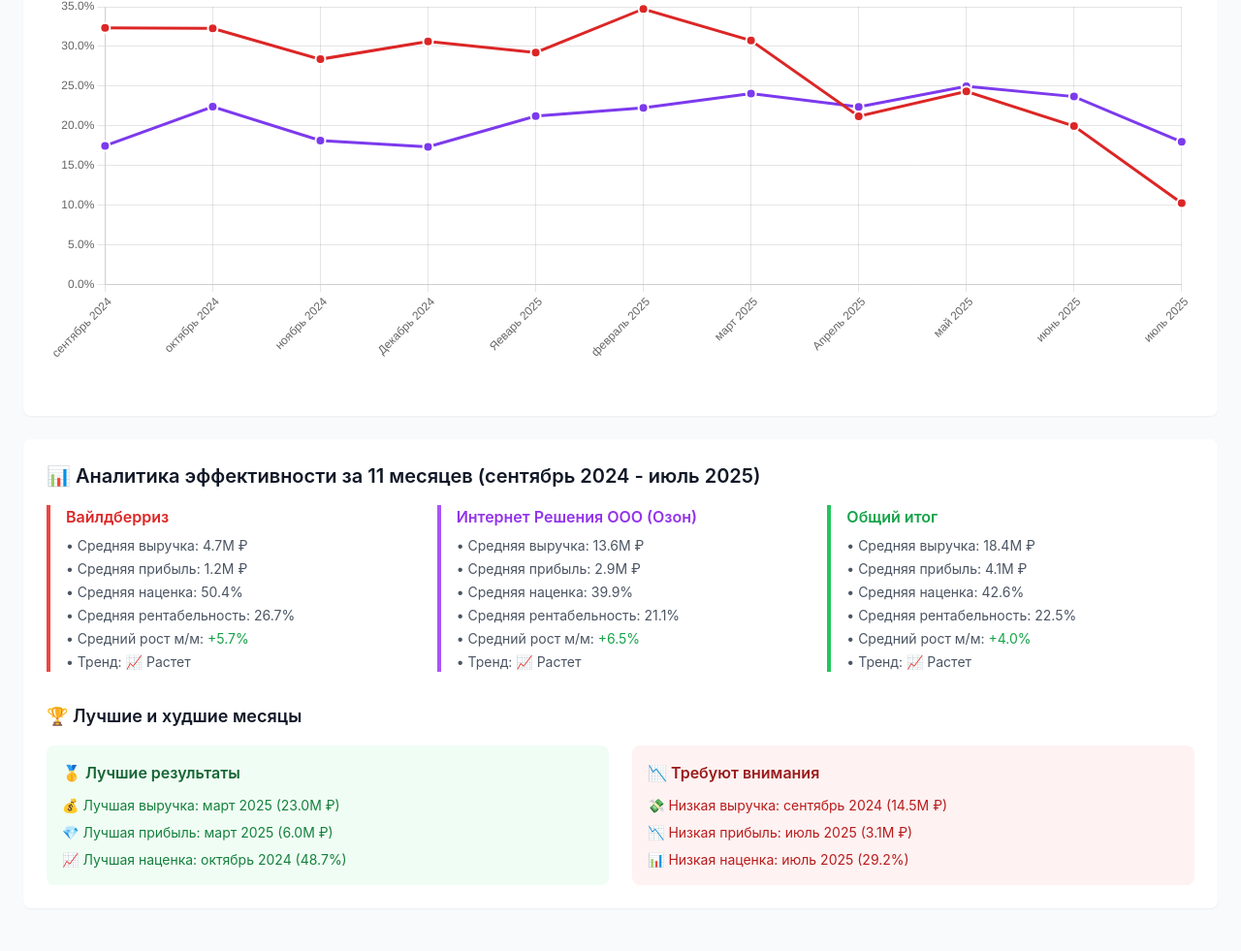
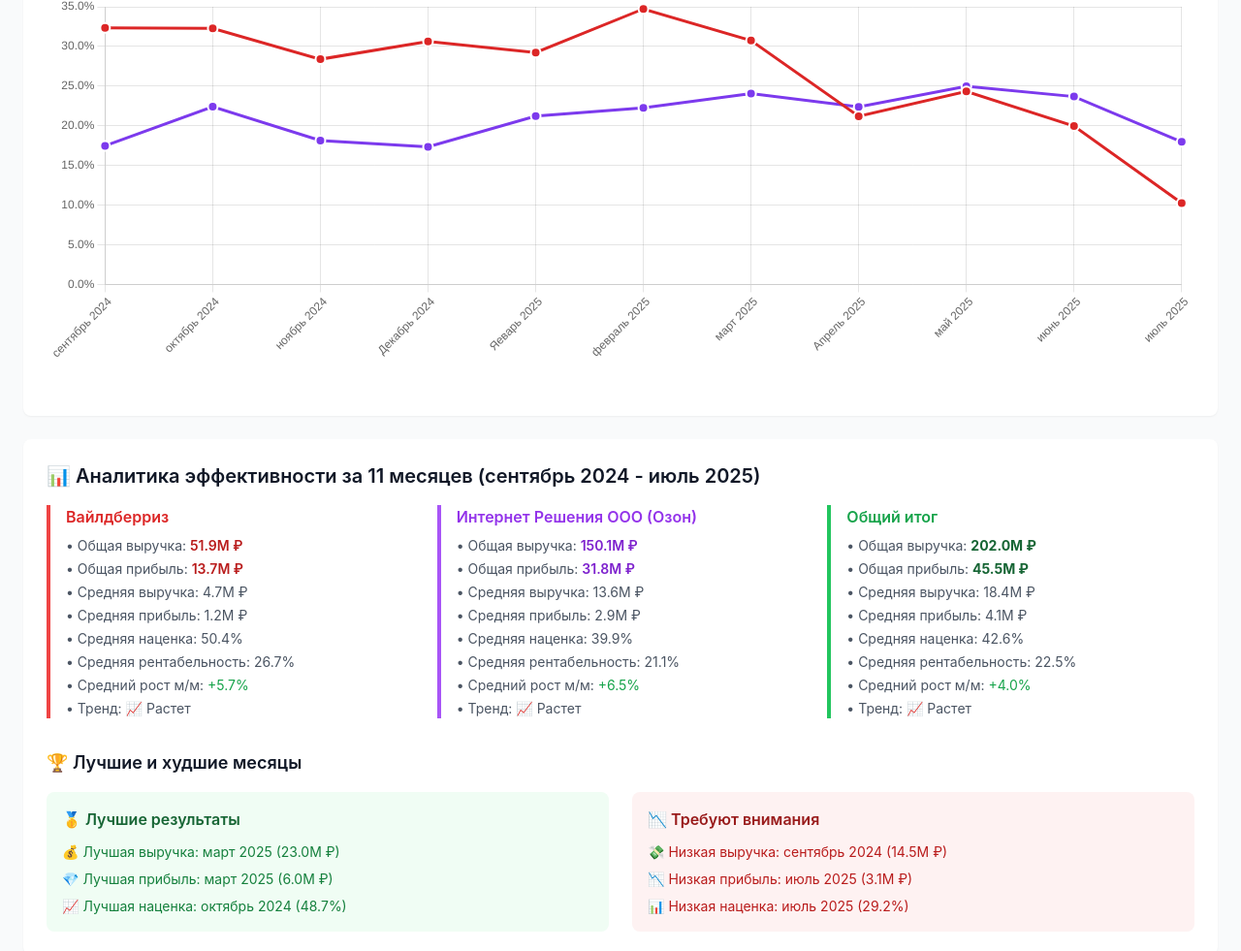
Before and after one commit to mothfilm/trend, a plain HTML site: page index.html in a window 1280 px wide. Shown: the part 2947-3928 px from the top of the page at 97% size. Drawn offline with nearby package versions, Linux system fonts and the light colour scheme.

Commit message:
Update index.html

```diff
--- a/index.html
+++ b/index.html
@@ -105,6 +105,8 @@
                     <div class="border-l-4 border-red-500 pl-4">
                         <h3 class="font-semibold text-red-600 mb-2">Вайлдберриз</h3>
                         <ul class="text-sm text-gray-600 space-y-1">
+                            <li id="wb-total-revenue">• Общая выручка: Loading...</li>
+                            <li id="wb-total-profit">• Общая прибыль: Loading...</li>
                             <li id="wb-avg-revenue">• Средняя выручка: Loading...</li>
                             <li id="wb-avg-profit">• Средняя прибыль: Loading...</li>
                             <li id="wb-avg-margin">• Средняя наценка: Loading...</li>
@@ -116,6 +118,8 @@
                     <div class="border-l-4 border-purple-500 pl-4">
                         <h3 class="font-semibold text-purple-600 mb-2">Интернет Решения ООО (Озон)</h3>
                         <ul class="text-sm text-gray-600 space-y-1">
+                            <li id="ozon-total-revenue">• Общая выручка: Loading...</li>
+                            <li id="ozon-total-profit">• Общая прибыль: Loading...</li>
                             <li id="ozon-avg-revenue">• Средняя выручка: Loading...</li>
                             <li id="ozon-avg-profit">• Средняя прибыль: Loading...</li>
                             <li id="ozon-avg-margin">• Средняя наценка: Loading...</li>
@@ -127,6 +131,8 @@
                     <div class="border-l-4 border-green-500 pl-4">
                         <h3 class="font-semibold text-green-600 mb-2">Общий итог</h3>
                         <ul class="text-sm text-gray-600 space-y-1">
+                            <li id="total-total-revenue">• Общая выручка: Loading...</li>
+                            <li id="total-total-profit">• Общая прибыль: Loading...</li>
                             <li id="total-avg-revenue">• Средняя выручка: Loading...</li>
                             <li id="total-avg-profit">• Средняя прибыль: Loading...</li>
                             <li id="total-avg-margin">• Средняя наценка: Loading...</li>
@@ -213,6 +219,11 @@
 
         // Функция аналитики эффективности
         function updateEfficiencyAnalysis() {
+            // Функция для расчета суммы
+            function sum(arr) {
+                return arr.reduce((a, b) => a + b, 0);
+            }
+
             // Функция для расчета среднего значения
             function average(arr) {
                 return arr.reduce((a, b) => a + b, 0) / arr.length;
@@ -249,6 +260,8 @@
             }
 
             // Расчеты для Вайлдберриз
+            const wbTotalRevenue = sum(data.wildberries.revenue);
+            const wbTotalProfit = sum(data.wildberries.profit);
             const wbAvgRevenue = average(data.wildberries.revenue);
             const wbAvgProfit = average(data.wildberries.profit);
             const wbAvgMargin = average(data.wildberries.margin);
@@ -257,6 +270,8 @@
             const wbTrend = getTrend(data.wildberries.revenue);
 
             // Расчеты для Озон
+            const ozonTotalRevenue = sum(data.ozon.revenue);
+            const ozonTotalProfit = sum(data.ozon.profit);
             const ozonAvgRevenue = average(data.ozon.revenue);
             const ozonAvgProfit = average(data.ozon.profit);
             const ozonAvgMargin = average(data.ozon.margin);
@@ -271,6 +286,8 @@
             const totalMargin = totalProfit.map((profit, i) => (profit / totalCost[i]) * 100);
             const totalProfitability = totalProfit.map((profit, i) => (profit / totalRevenue[i]) * 100);
 
+            const totalTotalRevenue = sum(totalRevenue);
+            const totalTotalProfit = sum(totalProfit);
             const totalAvgRevenue = average(totalRevenue);
             const totalAvgProfit = average(totalProfit);
             const totalAvgMargin = average(totalMargin);
@@ -279,6 +296,8 @@
             const totalTrend = getTrend(totalRevenue);
 
             // Отображение данных Вайлдберриз
+            document.getElementById('wb-total-revenue').innerHTML = `• Общая выручка: <span class="font-semibold text-red-700">${formatCurrency(wbTotalRevenue)}</span>`;
+            document.getElementById('wb-total-profit').innerHTML = `• Общая прибыль: <span class="font-semibold text-red-700">${formatCurrency(wbTotalProfit)}</span>`;
             document.getElementById('wb-avg-revenue').textContent = `• Средняя выручка: ${formatCurrency(wbAvgRevenue)}`;
             document.getElementById('wb-avg-profit').textContent = `• Средняя прибыль: ${formatCurrency(wbAvgProfit)}`;
             document.getElementById('wb-avg-margin').textContent = `• Средняя наценка: ${wbAvgMargin.toFixed(1)}%`;
@@ -287,6 +306,8 @@
             document.getElementById('wb-trend').textContent = `• Тренд: ${wbTrend}`;
 
             // Отображение данных Озон
+            document.getElementById('ozon-total-revenue').innerHTML = `• Общая выручка: <span class="font-semibold text-purple-700">${formatCurrency(ozonTotalRevenue)}</span>`;
+            document.getElementById('ozon-total-profit').innerHTML = `• Общая прибыль: <span class="font-semibold text-purple-700">${formatCurrency(ozonTotalProfit)}</span>`;
             document.getElementById('ozon-avg-revenue').textContent = `• Средняя выручка: ${formatCurrency(ozonAvgRevenue)}`;
             document.getElementById('ozon-avg-profit').textContent = `• Средняя прибыль: ${formatCurrency(ozonAvgProfit)}`;
             document.getElementById('ozon-avg-margin').textContent = `• Средняя наценка: ${ozonAvgMargin.toFixed(1)}%`;
@@ -295,6 +316,8 @@
             document.getElementById('ozon-trend').textContent = `• Тренд: ${ozonTrend}`;
 
             // Отображение общих данных
+            document.getElementById('total-total-revenue').innerHTML = `• Общая выручка: <span class="font-bold text-green-800">${formatCurrency(totalTotalRevenue)}</span>`;
+            document.getElementById('total-total-profit').innerHTML = `• Общая прибыль: <span class="font-bold text-green-800">${formatCurrency(totalTotalProfit)}</span>`;
             document.getElementById('total-avg-revenue').textContent = `• Средняя выручка: ${formatCurrency(totalAvgRevenue)}`;
             document.getElementById('total-avg-profit').textContent = `• Средняя прибыль: ${formatCurrency(totalAvgProfit)}`;
             document.getElementById('total-avg-margin').textContent = `• Средняя наценка: ${totalAvgMargin.toFixed(1)}%`;
```
